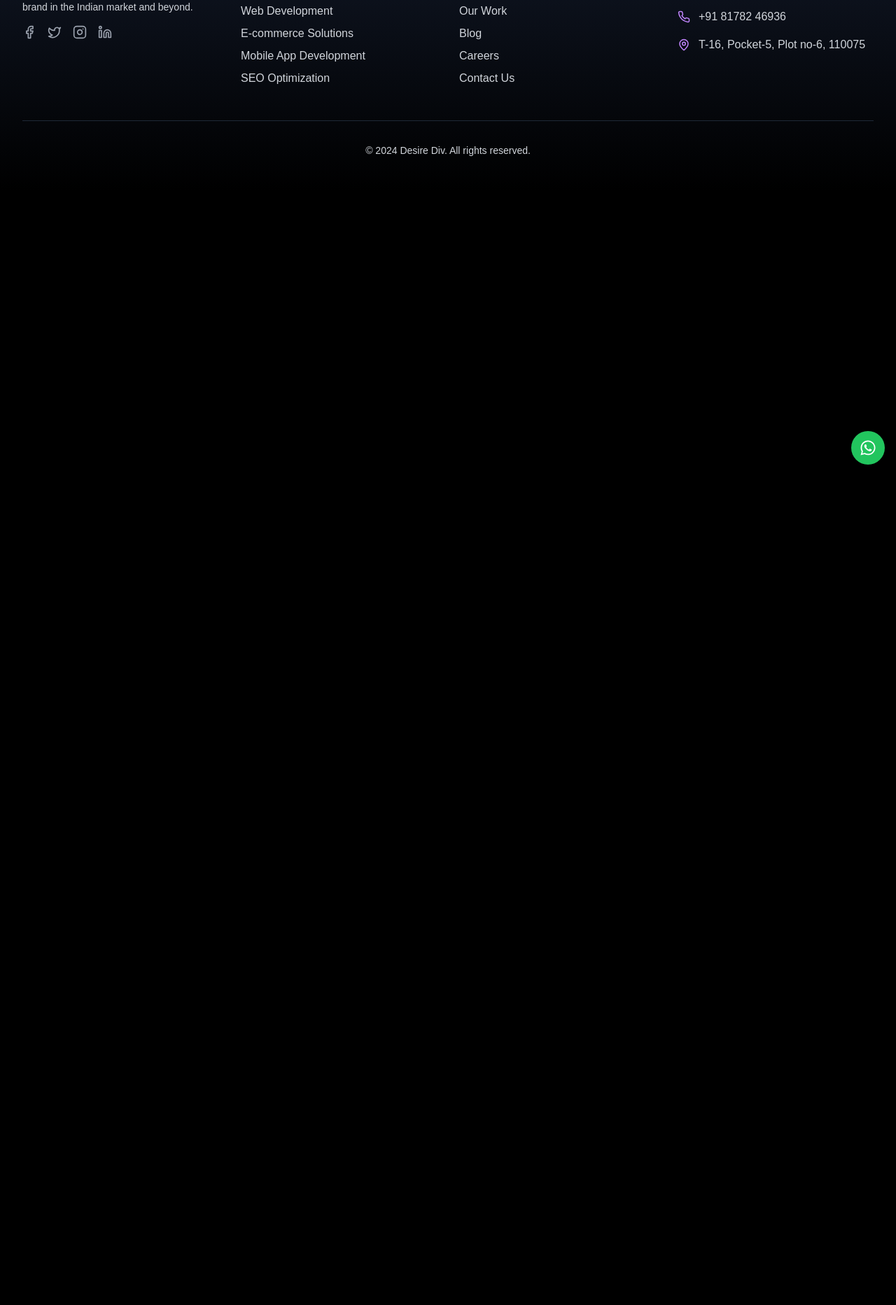
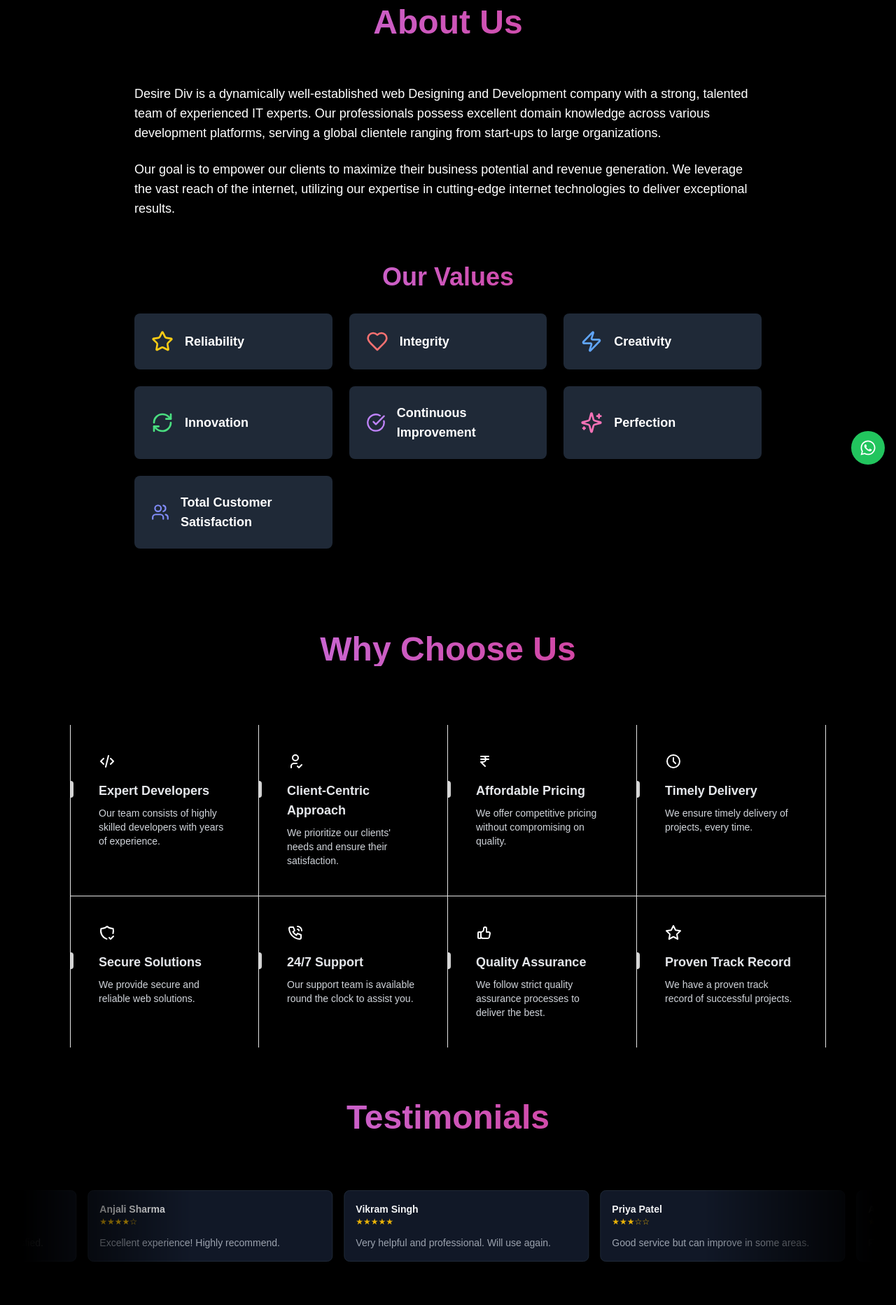
Before and after one commit to XcelB2B/design3, a Next.js app: page /about in a window 1280 px wide. Shown: the part 120-1985 px from the top of the page at 70% size. Before the commit the page ends 800 px from the top, so only its background shows below. Built offline with nearby package versions, Linux system fonts and the light colour scheme.

Commit message:
Refactor AboutPage and FaqPage components to improve styling consistency

```diff
--- a/src/app/(pages)/about/page.jsx
+++ b/src/app/(pages)/about/page.jsx
@@ -6,7 +6,11 @@
   description: "Desire Div - Web Development, Design, and SEO Services Agency",
 };
 const About = () => {
-  return <AboutPage />;
+  return (
+    <div className="bg-gradient-to-b from-black-800 to-neutral-950 py-14 md:py-24">
+      <AboutPage />
+    </div>
+  );
 };
 
 export default About;
--- a/src/app/(pages)/faq/page.jsx
+++ b/src/app/(pages)/faq/page.jsx
@@ -6,7 +6,11 @@
   description: "Desire Div - Web Development, Design, and SEO Services Agency",
 };
 const FAQ = () => {
-  return <FaqPage />;
+  return (
+    <div className="bg-gradient-to-t from-gray-950 to-black py-12 md:py-24">
+      <FaqPage />
+    </div>
+  );
 };
 
 export default FAQ;
--- a/src/app/_components/AboutPage.jsx
+++ b/src/app/_components/AboutPage.jsx
@@ -1,7 +1,151 @@
+"use client";
+
 import React from "react";
+import { motion } from "framer-motion";
+import { WhyChooseUs } from "./WhyChooseUs";
+import InfiniteMovingTestimonials from "@/components/ui/InfiniteMovingTestimonials";
+import { testimonials } from "./Testimonial";
+import {
+  Sparkles,
+  Star,
+  Heart,
+  Zap,
+  RefreshCw,
+  CheckCircle,
+  Users,
+} from "lucide-react";
 
 const AboutPage = () => {
-  return <div></div>;
+  const containerVariants = {
+    hidden: { opacity: 0 },
+    visible: {
+      opacity: 1,
+      transition: {
+        staggerChildren: 0.2,
+      },
+    },
+  };
+
+  const itemVariants = {
+    hidden: { y: 50, opacity: 0 },
+    visible: {
+      y: 0,
+      opacity: 1,
+      transition: {
+        type: "spring",
+        stiffness: 100,
+      },
+    },
+  };
+
+  const valueIcons = [
+    { icon: Star, color: "text-yellow-400" },
+    { icon: Heart, color: "text-red-400" },
+    { icon: Zap, color: "text-blue-400" },
+    { icon: RefreshCw, color: "text-green-400" },
+    { icon: CheckCircle, color: "text-purple-400" },
+    { icon: Sparkles, color: "text-pink-400" },
+    { icon: Users, color: "text-indigo-400" },
+  ];
+
+  const values = [
+    "Reliability",
+    "Integrity",
+    "Creativity",
+    "Innovation",
+    "Continuous Improvement",
+    "Perfection",
+    "Total Customer Satisfaction",
+  ];
+
+  return (
+    <motion.div
+      className="min-h-screen  text-white p-4  md:p-8"
+      initial="hidden"
+      animate="visible"
+      variants={containerVariants}
+    >
+      <motion.h1
+        className="text-4xl md:text-5xl font-extrabold text-center text-transparent bg-clip-text bg-gradient-to-r from-purple-400 to-pink-600 mb-8 md:mb-16 mt-5 sm:mt-0"
+        variants={itemVariants}
+      >
+        About Us
+      </motion.h1>
+
+      <motion.section
+        className="max-w-4xl mx-auto mb-8 md:mb-16"
+        variants={itemVariants}
+      >
+        <motion.p
+          className="mb-3 md:mb-6 text-sm md:text-lg leading-relaxed"
+          initial={{ opacity: 0, y: 20 }}
+          animate={{ opacity: 1, y: 0 }}
+          transition={{ duration: 0.6 }}
+        >
+          Desire Div is a dynamically well-established web Designing and
+          Development company with a strong, talented team of experienced IT
+          experts. Our professionals possess excellent domain knowledge across
+          various development platforms, serving a global clientele ranging from
+          start-ups to large organizations.
+        </motion.p>
+        <motion.p
+          className="text-sm md:text-lg leading-relaxed"
+          initial={{ opacity: 0, y: 20 }}
+          animate={{ opacity: 1, y: 0 }}
+          transition={{ duration: 0.6, delay: 0.2 }}
+        >
+          Our goal is to empower our clients to maximize their business
+          potential and revenue generation. We leverage the vast reach of the
+          internet, utilizing our expertise in cutting-edge internet
+          technologies to deliver exceptional results.
+        </motion.p>
+      </motion.section>
+
+      <motion.section
+        className="max-w-4xl mx-auto mb-16"
+        variants={itemVariants}
+      >
+        <h2 className="text-3xl md:text-4xl font-bold mb-8 text-center  text-transparent bg-clip-text bg-gradient-to-r from-purple-400 to-pink-600">
+          Our Values
+        </h2>
+        <div className="grid grid-cols-1 md:grid-cols-2 lg:grid-cols-3 gap-6">
+          {values.map((value, index) => (
+            <motion.div
+              key={value}
+              className="bg-gray-800 rounded-lg p-6 flex items-center space-x-4 shadow-lg hover:shadow-xl transition-shadow duration-300"
+              whileHover={{ scale: 1.05 }}
+              whileTap={{ scale: 0.95 }}
+            >
+              {React.createElement(valueIcons[index].icon, {
+                className: `w-8 h-8 ${valueIcons[index].color}`,
+              })}
+              <span className="text-lg font-semibold">{value}</span>
+            </motion.div>
+          ))}
+        </div>
+      </motion.section>
+      <motion.div variants={itemVariants}>
+        <WhyChooseUs />
+      </motion.div>
+
+      <motion.div variants={itemVariants}>
+        <h2 className="text-3xl md:text-5xl font-extrabold text-center text-transparent bg-clip-text bg-gradient-to-r from-purple-400 to-pink-600 mb-8 md:mb-16">
+          Testimonials
+        </h2>
+        <InfiniteMovingTestimonials
+          testimonials={testimonials}
+          speed="slow"
+          direction="left"
+        />
+        <div className="my-8"></div>
+        <InfiniteMovingTestimonials
+          testimonials={testimonials}
+          speed="slow"
+          direction="right"
+        />
+      </motion.div>
+    </motion.div>
+  );
 };
 
 export default AboutPage;
--- a/src/app/_components/FaqPage.jsx
+++ b/src/app/_components/FaqPage.jsx
@@ -44,7 +44,7 @@
   return (
     <div className="relative min-h-screen bg-gradient-to-t from-gray-950 to-black py-16 px-4 sm:px-6 lg:px-8 overflow-hidden">
       <div className="max-w-3xl mx-auto">
-        <h2 className="text-4xl md:text-5xl font-extrabold text-center text-transparent bg-clip-text bg-gradient-to-r from-purple-400 to-pink-600 mb-12">
+        <h2 className="text-3xl md:text-5xl font-extrabold text-center text-transparent bg-clip-text bg-gradient-to-r from-purple-400 to-pink-600 mb-8 md:mb-16">
           Frequently Asked Questions
         </h2>
         <div className="space-y-6">
--- a/src/app/_components/RecentProject.jsx
+++ b/src/app/_components/RecentProject.jsx
@@ -67,7 +67,7 @@
         }}
         className="max-w-7xl mx-auto"
       >
-        <h2 className="text-4xl md:text-5xl font-extrabold text-center text-transparent bg-clip-text bg-gradient-to-r from-purple-400 to-pink-600 mb-8 md:mb-16">
+        <h2 className="text-3xl md:text-5xl font-extrabold text-center text-transparent bg-clip-text bg-gradient-to-r from-purple-400 to-pink-600 mb-8 md:mb-16">
           Our Recent Projects
         </h2>
         <div className="grid grid-cols-1 md:grid-cols-2 lg:grid-cols-3 gap-12">
--- a/src/app/_components/ServiceCards.jsx
+++ b/src/app/_components/ServiceCards.jsx
@@ -67,7 +67,7 @@
     >
       <div className="container mx-auto px-4 max-w-6xl relative z-10">
         <motion.h2
-          className="text-4xl md:text-5xl font-extrabold text-center text-transparent bg-clip-text bg-gradient-to-r from-purple-400 to-pink-600 mb-8 md:mb-16"
+          className="text-3xl md:text-5xl font-extrabold text-center text-transparent bg-clip-text bg-gradient-to-r from-purple-400 to-pink-600 mb-8 md:mb-16"
           initial={{ opacity: 0, y: -20 }}
           animate={isInView ? { opacity: 1, y: 0 } : { opacity: 0, y: -20 }}
           transition={{ duration: 0.5 }}
--- a/src/app/_components/Testimonial.jsx
+++ b/src/app/_components/Testimonial.jsx
@@ -1,7 +1,7 @@
 import InfiniteMovingTestimonials from "@/components/ui/InfiniteMovingTestimonials";
 import React from "react";
 
-const testimonials = [
+export const testimonials = [
   {
     username: "Ravi Kumar",
     description: "This service is really good. I am very satisfied.",
@@ -57,7 +57,7 @@
 const Testimonial = () => {
   return (
     <div className="relative  bg-gradient-to-t from-black to-neutral-950 py-16 px-4 sm:px-6 lg:px-8 overflow-hidden ">
-      <h1 className="text-4xl md:text-5xl font-extrabold text-center text-transparent bg-clip-text bg-gradient-to-r from-purple-400 to-pink-600 mb-8 md:mb-16">
+      <h1 className="text-3xl md:text-5xl font-extrabold text-center text-transparent bg-clip-text bg-gradient-to-r from-purple-400 to-pink-600 mb-8 md:mb-16">
         Testimonials
       </h1>
       <div className="max-w-6xl mx-auto">
--- a/src/app/_components/WhyChooseUs.jsx
+++ b/src/app/_components/WhyChooseUs.jsx
@@ -62,10 +62,10 @@
   ];
 
   return (
-    <section className="py-24 bg-gradient-to-b from-black-800 to-neutral-950 relative overflow-hidden">
+    <section className="py-14 bg-gradient-to-b from-black-800 to-neutral-950 relative overflow-hidden">
       <div className="container mx-auto px-4 max-w-6xl relative z-10">
         <motion.h2
-          className="text-4xl md:text-5xl font-extrabold text-center text-transparent bg-clip-text bg-gradient-to-r from-purple-400 to-pink-600 mb-8 md:mb-16"
+          className="text-3xl md:text-5xl font-extrabold text-center text-transparent bg-clip-text bg-gradient-to-r from-purple-400 to-pink-600 mb-8 md:mb-16"
           initial={{ opacity: 0, y: -20 }}
           animate={{ opacity: 1, y: 0 }}
           transition={{ duration: 0.5 }}
--- a/src/components/ui/navbar-menu.jsx
+++ b/src/components/ui/navbar-menu.jsx
@@ -50,7 +50,7 @@
   return (
     <nav
       onMouseLeave={() => setActive(null)}
-      className="relative sm:rounded-full border-4 border-gray-800 bg-white shadow-input flex justify-between items-center px-4 md:px-8 py-5 "
+      className="relative sm:rounded-full sm:border-4 sm:border-gray-800 bg-white shadow-input flex justify-between items-center px-4 md:px-8 py-5 "
     >
       <Link href={"/"} className="sm:text-2xl text-base font-bold text-black">
         {" "}
```
